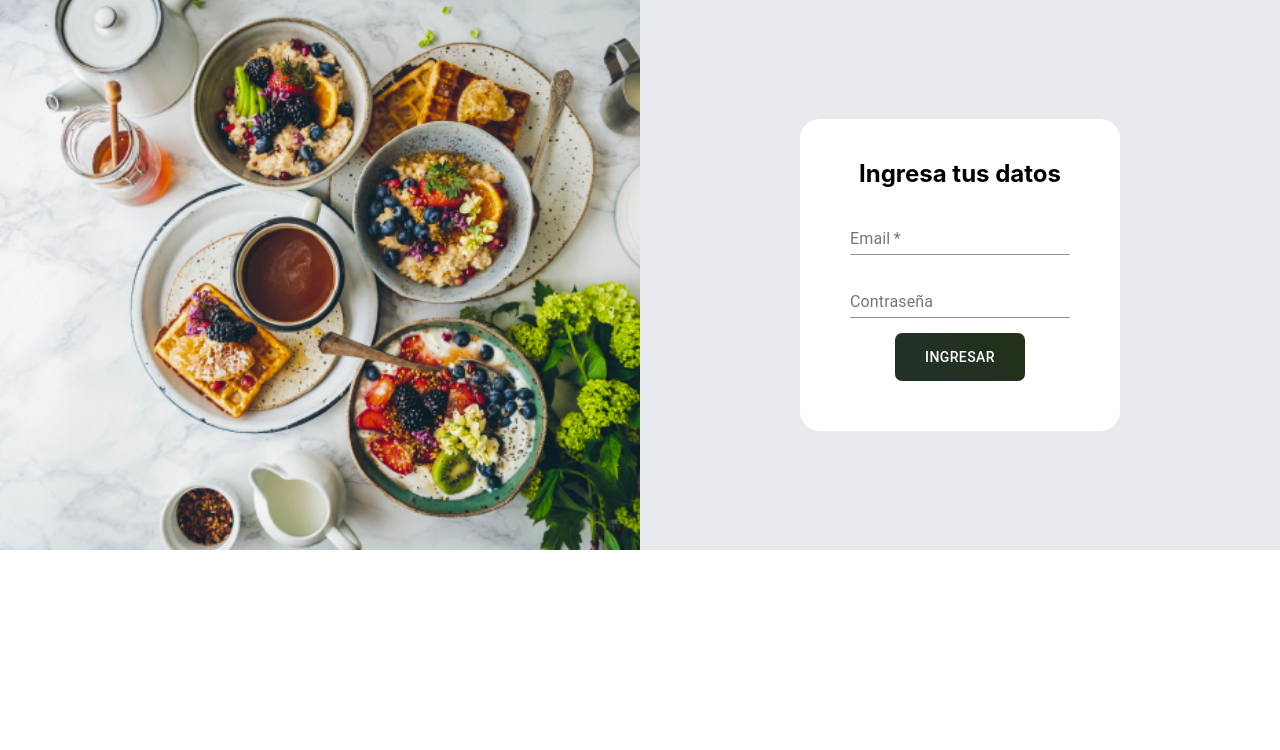
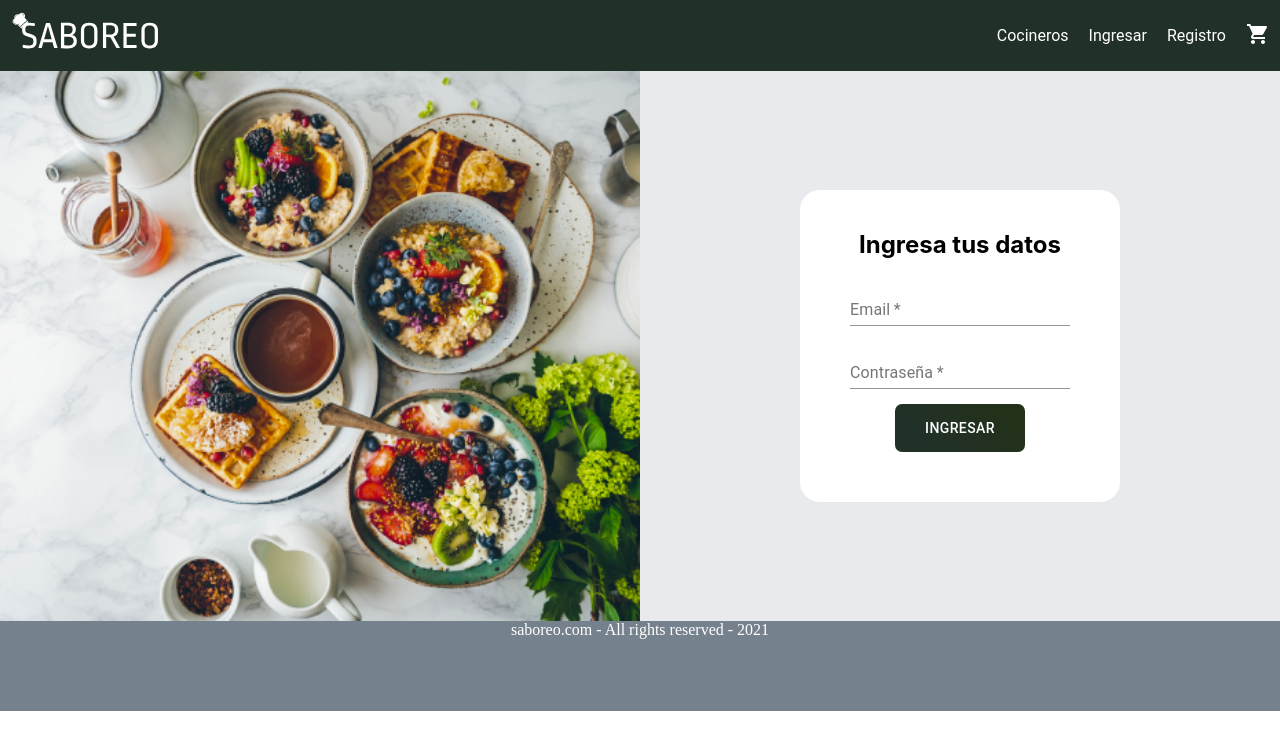
Before and after one commit to Rashahaneche/saboreoFront, a React (Create React App) app: page /signin in a window 1280 px wide. Shown: the top 750 px of the page. Built offline with nearby package versions, Linux system fonts and the light colour scheme.

Commit message:
Añadiendo cambios solicitados por Victor, menu con rutas actualizadas y pagina de registro e ingreso completadas aún falta conectar con Back

```diff
--- a/src/App.css
+++ b/src/App.css
@@ -1,8 +1,6 @@
 .App {
   text-align: center;
 }
-
-
 
 .App-header {
   background-color: #282c34;
@@ -27,6 +25,7 @@
   align-items: center;
   border-radius: 20px;
 }
+
 .MuiFormControl-root {
   border: 0;
   margin: 0;
@@ -46,7 +45,7 @@
   background-color: #E8EAED;
 }
 
-.SignUpImage {
+.SignUp-Image {
   object-fit: fill;
   float:left;
   width:50%;
--- a/src/App.js
+++ b/src/App.js
@@ -1,29 +1,20 @@
 import React from 'react';
-import theme from './theme/saboTheme';
 import './App.css'
 import { ThemeProvider } from '@material-ui/core/styles';
+import theme from './theme/saboTheme';
+import { BrowserRouter as Router, Switch, Route} from 'react-router-dom';
 import SignUp from './Components/SignUp/SignUp';
 import SignIn from './Components/SignIn/SignIn';
 import Home from './Components/Home/Home';
-import { BrowserRouter as Router,
-  Switch,
-  Route} from 'react-router-dom';
 
 function App() {
   return (
 <ThemeProvider theme={theme}>
-  <Router>
-    <Switch>
-    <Route path="/signup">
-     <SignUp />
-    </Route>
-  </Switch>
-</Router>
 <Router>
     <Switch>
-    <Route path="/signin">
-     <SignIn />
-    </Route>
+    <Route exact path="/" component={Home} />
+    <Route exact path="/signup" component={SignUp} />
+    <Route exact path="/signin" component={SignIn} />
   </Switch>
 </Router>
 </ThemeProvider>
--- a/src/Components/Button/Button.js
+++ b/src/Components/Button/Button.js
@@ -3,7 +3,6 @@ import { createMuiTheme, ThemeProvider } from '@material-ui/core/styles';
 import Button from '@material-ui/core/Button';
 
 const theme = createMuiTheme({
-
   overrides: {
     // Style sheet name ⚛️
     MuiButton: {
--- a/src/Components/Menu/Menu.css
+++ b/src/Components/Menu/Menu.css
@@ -11,7 +11,7 @@
 
 .menu-container li{
     display:inline-block;
-    font-family: Ropa Sans;
+    font-family: 'Ropa Sans', 'Roboto';
     color: #fff;
     padding: 10px;
 }
--- a/src/Components/Menu/Menu.js
+++ b/src/Components/Menu/Menu.js
@@ -1,7 +1,6 @@
 import React from 'react';
 import { Link } from 'react-router-dom';
-import './Menu.css'
-import ShoppingCartIcon from '../Cart/Cart'
+import './Menu.css';
 
 const Menu = () => {
   return (
@@ -11,10 +10,10 @@ const Menu = () => {
           <Link to="/cocineros">Cocineros</Link>
         </li>
         <li>
-          <Link to="/ingresar">Ingresar</Link>
+          <Link to="/signin">Ingresar</Link>
         </li>
         <li>
-          <Link to="/registro">Registro</Link>
+          <Link to="/signup">Registro</Link>
         </li>
       </ul>
     </div>
--- a/src/Components/SignIn/SignIn.js
+++ b/src/Components/SignIn/SignIn.js
@@ -1,13 +1,23 @@
 import React from 'react';
+import Header from '../Header/Header';
+import Footer from '../Footer/Footer';
 import signInForm from './SignInForm';
 import image from './table.png';
 
 const SignIn = () => {
 
-    return <div className = "flex-SignUp">
-        <img className = "SignUpImage" src={image} alt="table"></img>
-            {signInForm}
+    return (
+        <section>
+        <Header />
+        <div className = "flex-SignUp">
+            <img className = "SignUp-Image" src={image} alt="table"></img>
+                {signInForm}
 
-    </div>
-}
+        </div>
+        <div>
+            <Footer/>
+        </div>
+    </section>
+    )
+};
 export default SignIn
--- a/src/Components/SignIn/SignInForm.js
+++ b/src/Components/SignIn/SignInForm.js
@@ -5,12 +5,13 @@ import DefButton from '../Button/Button';
 
 const signInForm = () => {
 
-    return <div className = "formCont">
+    return (
+    <div className = "formCont">
         <form>
             <div>
             <h2>Ingresa tus datos</h2>
             <TextField  required id="standard-required" label="Email" defaultValue="" /><br />
-    <TextField
+            <TextField  required
                 id="standard-password-input"
                 label="Contraseña"
                 type="password"
@@ -20,6 +21,6 @@ const signInForm = () => {
             </div>
         </form>
     </div>
-}
-
+    )
+};
 export default signInForm()
--- a/src/Components/SignUp/SignUp.js
+++ b/src/Components/SignUp/SignUp.js
@@ -1,13 +1,23 @@
 import React from 'react';
+import Header from '../Header/Header';
+import Footer from '../Footer/Footer';
 import signUpForm from './SignUpForm.js';
 import image from './table.png';
 
 const SignUpPage = () => {
 
-    return <div className = "flex-SignUp">
-        <img className = "SignUpImage" src={image} alt="table"></img>
+    return (
+    <section>
+        <Header />
+        <div className = "flex-SignUp">
+            <img className = "SignUp-Image" src={image} alt="table"></img>
             {signUpForm}
 
-    </div>
-}
+        </div>
+        <div>
+            <Footer/>
+        </div>
+    </section>
+    )
+};
 export default SignUpPage
--- a/src/Components/SignUp/SignUpForm.js
+++ b/src/Components/SignUp/SignUpForm.js
@@ -3,21 +3,20 @@ import axios from 'axios';
 import TextField from '@material-ui/core/TextField';
 import DefButton from '../Button/Button';
 
-
 const signUpForm = () => {
-
     const createUser = () => {
         axios.post ('http://localhost:3001/user/singin');
     }
 
-    return <div className = "formCont">
+    return (
+        <div className = "formCont">
             <form>
                 <div>
                 <h2>Ingresa tus datos</h2>
                 <TextField required id="standard-required" label="Nombre" defaultValue="" /><br />
                 <TextField  required id="standard-required" label="Apellidos" defaultValue="" /><br />
                 <TextField  required id="standard-required" label="Email" defaultValue="" /><br />
-    <TextField
+                <TextField  required
                     id="standard-password-input"
                     label="Contraseña"
                     type="password"
@@ -27,6 +26,6 @@ const signUpForm = () => {
                 </div>
             </form>
          </div>
-}
-
+  )
+};
 export default signUpForm()
--- a/src/theme/saboTheme.js
+++ b/src/theme/saboTheme.js
@@ -1,6 +1,4 @@
 import { createMuiTheme } from '@material-ui/core/styles';
-
-
 const theme = createMuiTheme({
    palette: {
        primary: {
@@ -15,5 +13,4 @@ const theme = createMuiTheme({
        },
     }
 });
-
 export default theme;
```
Lines whose indentation alone changed are shown as unchanged.
